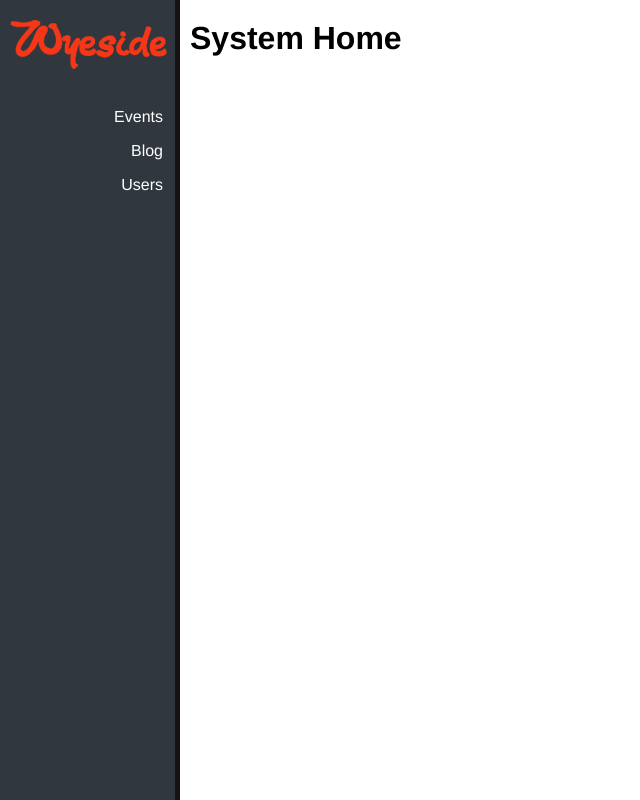
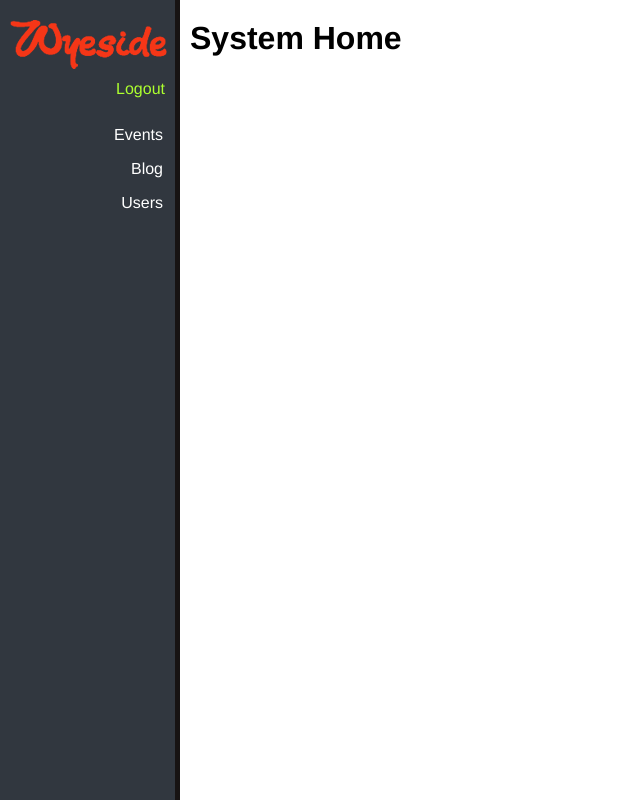
Before and after one commit to samuellaycock/wyeside-arts, a PHP site: template views/backend/index.twig in a window 1280 px wide. Shown: the whole page, without its empty margins (0-640 px from the left). Run offline with PHP 8.4, Linux system fonts and the light colour scheme; the template is opened without the code that fills it, so the values that code supplies are empty; some libraries are stand-ins or nearby versions.

Commit message:
end of day

```diff
--- a/views/backend/_layouts/system.twig
+++ b/views/backend/_layouts/system.twig
@@ -21,6 +21,9 @@
         <div id="logo">
             <img src="/img/wyeside-logo.png" alt="Wyeside Arts" title="Wyeside Arts" >
         </div>
+        <div id="user" style="text-align: right;padding-right: 10px;">
+            <a href="/system/logout" style="color:greenyellow;text-decoration: none;">Logout</a>
+        </div>
         <div id="navigation">
             <ul>
                 <li><a href="/system/events">Events</a></li>
--- a/views/backend/login/index.twig
+++ b/views/backend/login/index.twig
@@ -16,7 +16,7 @@
         <img src="/img/wyeside-logo.png">
         <br><br>
         <form id="loginForm" method="post">
-            <h1>Wyside Arts Admin System</h1><p>Please login to continue.</h1>
+            <h1>Wyeside Arts Admin System</h1><p>Please login to continue.</h1>
             <hr>
             {% if error %}
                 <p class="error">{{ error }}</p>
--- a/web/index.php
+++ b/web/index.php
@@ -5,6 +5,7 @@
 
 // todo: improve this auth system!
 session_start();
+session_regenerate_id();
 $uri_parts = explode('/', ltrim($_SERVER['REQUEST_URI'],'/'));
 if($uri_parts[0] == 'system'){
     if($uri_parts[1] != 'login') {
@@ -14,7 +15,7 @@ if($uri_parts[0] == 'system'){
         }
     }
 }
-
+// end of auth
 
 
 define('APP_DIR', realpath(__DIR__ . '/../'));
```
